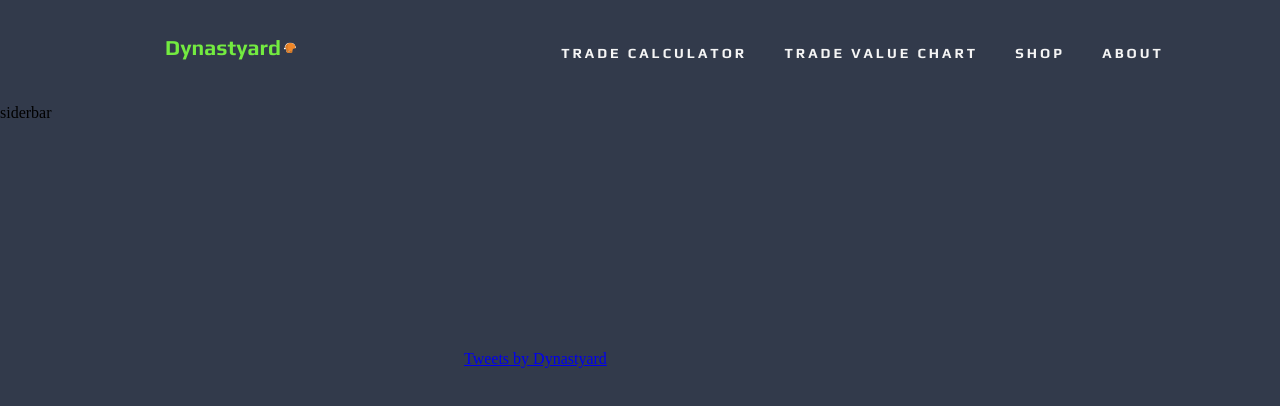
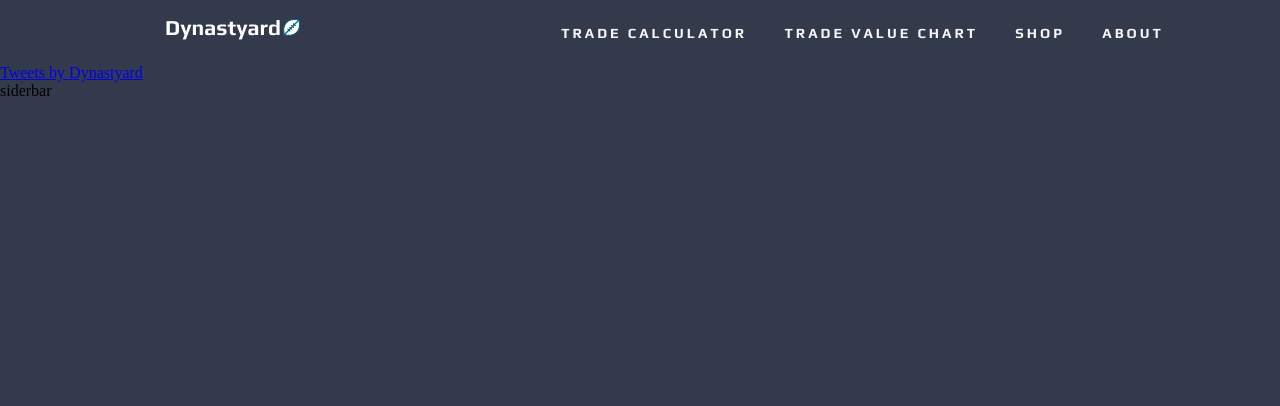
Before and after one commit to Tryden12/Dynastyard, a plain HTML site: page tvc.html in a window 1280 px wide. Drawn offline with Linux system fonts and the light colour scheme.

Commit message:
Logo Update
All  files updated.

```diff
--- a/style.css
+++ b/style.css
@@ -9,6 +9,7 @@ body {
 }
 
 #nav {
+  height: 20px;
   display: flex;
   justify-content: space-around;
   align-items: center;
@@ -37,9 +38,9 @@ body {
 
 /*#73EB40 for text color green*/
 
-.twitter-timeline {
-width:27.5%;
-max-height: 100px;
+.twitter {
+height: 350px;
+width: 100%;
 position: fixed;
 left: 0;
 right: 0;
@@ -47,3 +48,9 @@ top: 0;
 bottom: 0;
 margin: auto;
 }
+
+.twitter-timeline {
+width:100%;
+max-height: 300px;
+
+}
--- a/tvc.html
+++ b/tvc.html
@@ -16,7 +16,7 @@
 
   <nav id="nav">
     <div class="logo">
-      <a class="active" href="index.html"><img src="images/logo.png" alt=""></a>
+      <a class="active" href="index.html"><img src="images/Dynastyard.png" alt=""></a>
     </div>
     <ul class="nav-links">
       <li><a href="tradecalc.html">TRADE CALCULATOR</a></li>
```
Also changed, not shown: about.html (+1 -1 lines), forums.html (+1 -1 lines), index.html (+1 -1 lines), merch.html (+1 -1 lines), shop.html (+1 -1 lines), tradecalc.html (+1 -1 lines).
